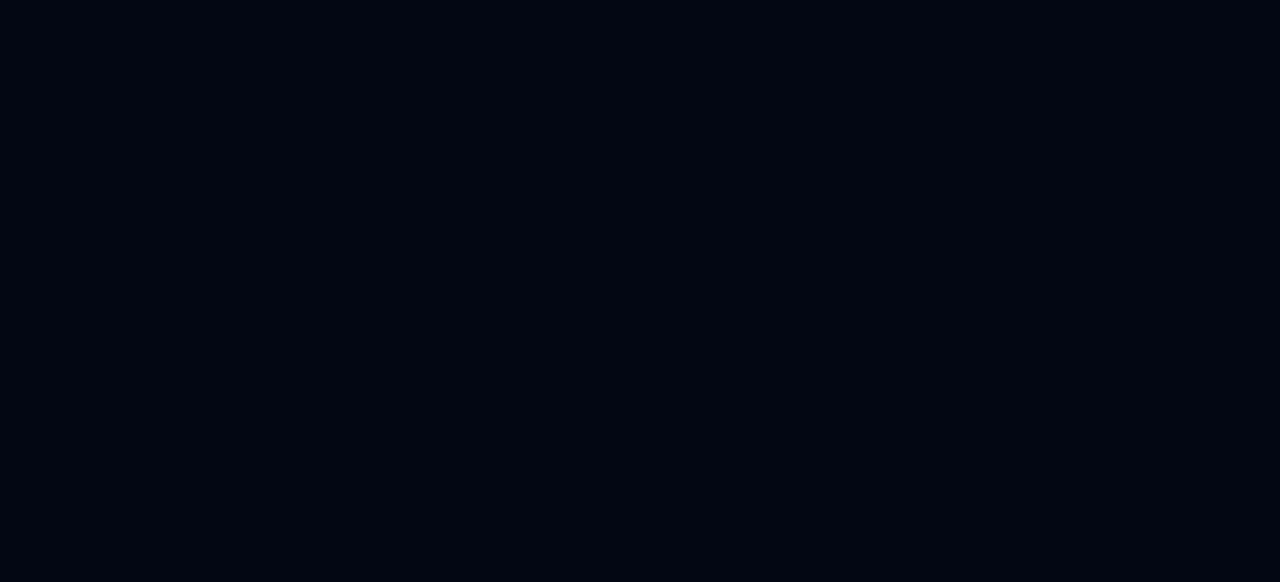
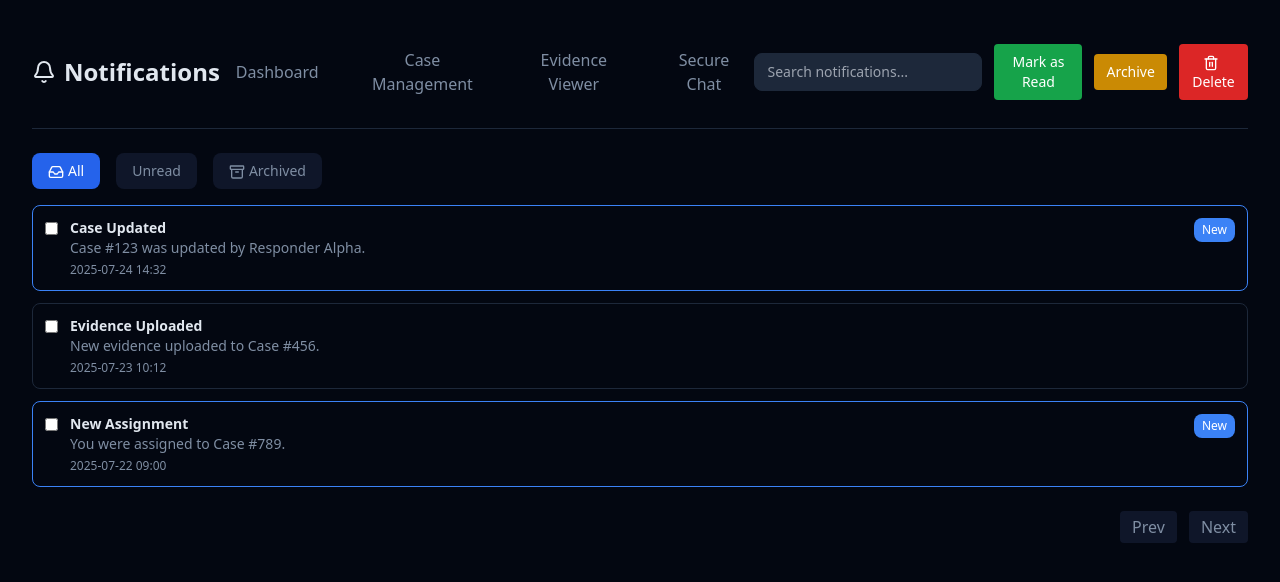
Before and after one commit to COS301-SE-2025/AEGIS, a React (Vite) app in the folder frontend/: page /notifications in a window 1280 px wide. Before the commit this address had no page. Shown: the top 582 px of the page. Built offline with nearby package versions, Linux system fonts and the light colour scheme.

Commit message:
Notifications Page and Fixed Attachment Preview

```diff
--- a/frontend/src/App.tsx
+++ b/frontend/src/App.tsx
@@ -18,6 +18,7 @@ import {FAQ} from "./screens/FAQ"
 import {About} from "./screens/About"
 import { TutorialsPage } from "./screens/TutorialsPage";
 import NextStepsPage from "./screens/NextStepsPage/NextStepsPage";
+import { NotificationsPage } from "./screens/NotificationsPage";
 //FORMS
 import {CreateCaseForm} from "./screens/CreateCasePage/CreateCasePage";
 import { UploadEvidenceForm } from "./screens/UploadEvidencePage/UploadEvidencePage";
@@ -62,6 +63,7 @@ export default function App() {
       <Route path="/faq" element={<FAQ />} />
       <Route path="/about" element={<About />} />
       <Route path="/tutorials" element={<TutorialsPage />} />
+      <Route path="/notifications" element={<NotificationsPage />} />
 
     </Routes>
     </ThemeProvider>
--- a/frontend/src/screens/CaseManagementPage/CaseManagementPage.tsx
+++ b/frontend/src/screens/CaseManagementPage/CaseManagementPage.tsx
@@ -434,9 +434,10 @@ useEffect(() => {
                   placeholder="Search cases, evidence, users"
                 />
               </div>
+              <Link to="/notifications">
               <button className="p-2 text-muted-foreground hover:text-foreground transition-colors">
                 <Bell className="w-6 h-6" />
-              </button>
+              </button></Link>
               <button className="p-2 text-muted-foreground hover:text-foreground transition-colors">
                <Link to="/settings" > <Settings className="w-6 h-6" /></Link>
               </button>
--- a/frontend/src/screens/DashboardPage/DashboardPage.tsx
+++ b/frontend/src/screens/DashboardPage/DashboardPage.tsx
@@ -319,9 +319,10 @@ const getIcon = (action: string) => {
                   placeholder="Search cases, evidence, users"
                 />
               </div>
+              <Link to="/notifications">
               <button className="p-2 text-muted-foreground hover:text-white transition-colors">
                 <Bell className="w-6 h-6" />
-              </button>
+              </button></Link>
               <Link to="/settings">
                 <button className="p-2 text-muted-foreground hover:text-white transition-colors">
                   <Settings className="w-6 h-6" />
--- a/frontend/src/screens/EvidenceViewer/EvidenceViewer.tsx
+++ b/frontend/src/screens/EvidenceViewer/EvidenceViewer.tsx
@@ -26,9 +26,10 @@ import {
   Reply,
   ThumbsUp
 } from "lucide-react";
-import { Link, useParams } from "react-router-dom";
+import { Link, } from "react-router-dom";
 import { SidebarToggleButton } from '../../context/SidebarToggleContext';
-import { string } from "prop-types";
+//import { string } from "prop-types";
+import { useParams } from "react-router-dom";
 
 // Import Select components from your UI library
 import {
@@ -330,7 +331,7 @@ useEffect(() => {
   setNewMessage('');
 };
 
-  const [profile] = useState({
+  const [profile, setProfile] = useState({
     name: user?.name || "User",
     email: user?.email || "user@aegis.com",
     role: user?.role || "Admin",
@@ -573,7 +574,9 @@ function timeAgo(dateString: string): string {
                   placeholder="Search cases, evidence, users"
                 />
               </div>
+              <Link to="/notifications">
               <Bell className="text-muted-foreground hover:text-foreground w-5 h-5 cursor-pointer" />
+              </Link>
               <Link to="/settings"><Settings className="text-muted-foreground hover:text-foreground w-5 h-5 cursor-pointer" /></Link>
               <Link to="/profile">
                 {user?.image_url ? (
--- /dev/null
+++ b/frontend/src/screens/NotificationsPage/NotificationsPage.tsx
@@ -0,0 +1,244 @@
+import {
+  Trash2,
+  Inbox,
+  Archive,
+  Bell,
+} from "lucide-react";
+import { useEffect, useState } from "react";
+import { Link } from "react-router-dom";
+
+import { cn } from "../../lib/utils"; // Utility for conditional styling
+
+type Notification = {
+  id: string;
+  title: string;
+  message: string;
+  timestamp: string;
+  read: boolean;
+  archived: boolean;
+};
+
+const mockData: Notification[] = [
+  {
+    id: "1",
+    title: "Case Updated",
+    message: "Case #123 was updated by Responder Alpha.",
+    timestamp: "2025-07-24 14:32",
+    read: false,
+    archived: false,
+  },
+  {
+    id: "2",
+    title: "Evidence Uploaded",
+    message: "New evidence uploaded to Case #456.",
+    timestamp: "2025-07-23 10:12",
+    read: true,
+    archived: false,
+  },
+  {
+    id: "3",
+    title: "New Assignment",
+    message: "You were assigned to Case #789.",
+    timestamp: "2025-07-22 09:00",
+    read: false,
+    archived: true,
+  },
+];
+
+export const NotificationsPage = () => {
+  const [notifications, setNotifications] = useState<Notification[]>(mockData);
+  const [selected, setSelected] = useState<string[]>([]);
+  const [filter, setFilter] = useState<"all" | "unread" | "archived">("all");
+  const [searchQuery, setSearchQuery] = useState("");
+
+  const filteredNotifications = notifications
+    .filter((n) => {
+      if (filter === "unread") return !n.read && !n.archived;
+      if (filter === "archived") return n.archived;
+      return true;
+    })
+    .filter((n) =>
+      `${n.title} ${n.message}`.toLowerCase().includes(searchQuery.toLowerCase())
+    );
+
+  const toggleSelect = (id: string) => {
+    setSelected((prev) =>
+      prev.includes(id) ? prev.filter((s) => s !== id) : [...prev, id]
+    );
+  };
+
+  const markAsRead = () => {
+    setNotifications((prev) =>
+      prev.map((n) =>
+        selected.includes(n.id) ? { ...n, read: true } : n
+      )
+    );
+    setSelected([]);
+  };
+
+  const archiveSelected = () => {
+    setNotifications((prev) =>
+      prev.map((n) =>
+        selected.includes(n.id) ? { ...n, archived: true } : n
+      )
+    );
+    setSelected([]);
+  };
+
+  const deleteSelected = () => {
+    setNotifications((prev) =>
+      prev.filter((n) => !selected.includes(n.id))
+    );
+    setSelected([]);
+  };
+
+  // Real-time updates placeholder
+  useEffect(() => {
+    const interval = setInterval(() => {
+      // Poll or listen to WebSocket in a real app
+    }, 5000);
+    return () => clearInterval(interval);
+  }, []);
+
+  return (
+    <div className="min-h-screen bg-background text-foreground px-8 py-10 transition-colors">
+      <div className="flex items-center justify-between pb-6 border-b border-border mb-6">
+        <h1 className="text-2xl font-semibold flex items-center gap-2">
+          <Bell className="w-6 h-6" /> Notifications
+        </h1>
+        <div className="flex items-center gap-4">
+          <Link to="/dashboard">
+            <button className="text-muted-foreground hover:text-foreground px-4 py-2 rounded-lg transition-colors">
+              Dashboard
+            </button>
+          </Link>
+          <Link to="/case-management">
+            <button className="text-muted-foreground hover:text-foreground px-4 py-2 rounded-lg transition-colors">
+              Case Management
+            </button>
+          </Link>
+          <Link to="/evidence-viewer">
+            <button className="text-muted-foreground hover:text-foreground px-4 py-2 rounded-lg transition-colors">
+              Evidence Viewer
+            </button>
+          </Link>
+          <Link to="/secure-chat">
+            <button className="text-muted-foreground hover:text-foreground px-4 py-2 rounded-lg transition-colors">
+              Secure Chat
+            </button>
+          </Link>
+
+        </div>
+
+        <div className="flex items-center gap-3">
+          <input
+            type="text"
+            placeholder="Search notifications..."
+            value={searchQuery}
+            onChange={(e) => setSearchQuery(e.target.value)}
+            className="bg-input border border-border rounded-lg px-3 py-2 text-sm w-64"
+          />
+          <button
+            onClick={markAsRead}
+            className="bg-green-600 text-white rounded px-3 py-2 text-sm hover:bg-green-500"
+          >
+            Mark as Read
+          </button>
+          <button
+            onClick={archiveSelected}
+            className="bg-yellow-600 text-white rounded px-3 py-2 text-sm hover:bg-yellow-500"
+          >
+            Archive
+          </button>
+          <button
+            onClick={deleteSelected}
+            className="bg-red-600 text-white rounded px-3 py-2 text-sm hover:bg-red-500"
+          >
+            <Trash2 className="w-4 h-4 inline mr-1" />
+            Delete
+          </button>
+        </div>
+      </div>
+
+      <div className="flex gap-4 mb-4">
+        <button
+          onClick={() => setFilter("all")}
+          className={cn(
+            "px-4 py-2 rounded-lg text-sm",
+            filter === "all"
+              ? "bg-blue-600 text-white"
+              : "bg-muted text-muted-foreground"
+          )}
+        >
+          <Inbox className="inline w-4 h-4 mr-1" />
+          All
+        </button>
+        <button
+          onClick={() => setFilter("unread")}
+          className={cn(
+            "px-4 py-2 rounded-lg text-sm",
+            filter === "unread"
+              ? "bg-blue-600 text-white"
+              : "bg-muted text-muted-foreground"
+          )}
+        >
+          Unread
+        </button>
+        <button
+          onClick={() => setFilter("archived")}
+          className={cn(
+            "px-4 py-2 rounded-lg text-sm",
+            filter === "archived"
+              ? "bg-blue-600 text-white"
+              : "bg-muted text-muted-foreground"
+          )}
+        >
+          <Archive className="inline w-4 h-4 mr-1" />
+          Archived
+        </button>
+      </div>
+
+      {/* Notification List */}
+      <div className="space-y-3">
+        {filteredNotifications.map((n) => (
+          <div
+            key={n.id}
+            className={cn(
+              "flex items-start justify-between p-3 border border-border rounded-lg bg-card text-card-foreground",
+              !n.read && "border-blue-500"
+            )}
+          >
+            <div className="flex items-start gap-3">
+              <input
+                type="checkbox"
+                checked={selected.includes(n.id)}
+                onChange={() => toggleSelect(n.id)}
+                className="mt-1"
+              />
+              <div className="text-sm">
+                <p className="font-semibold">{n.title}</p>
+                <p className="text-muted-foreground">{n.message}</p>
+                <p className="text-xs text-muted-foreground mt-1">{n.timestamp}</p>
+              </div>
+            </div>
+            {!n.read && (
+              <span className="text-xs px-2 py-1 bg-blue-500 text-white rounded-lg">
+                New
+              </span>
+            )}
+          </div>
+        ))}
+      </div>
+
+      {/* Pagination (placeholder) */}
+      <div className="flex justify-end mt-6 gap-3">
+        <button className="px-3 py-1 rounded bg-muted text-muted-foreground hover:bg-muted/70">
+          Prev
+        </button>
+        <button className="px-3 py-1 rounded bg-muted text-muted-foreground hover:bg-muted/70">
+          Next
+        </button>
+      </div>
+    </div>
+  );
+};
--- /dev/null
+++ b/frontend/src/screens/NotificationsPage/index.ts
@@ -0,0 +1 @@
+export { NotificationsPage } from "./NotificationsPage";
```
Also changed, not shown: frontend/src/screens/SecureChatPage/SecureChatPage.tsx (+40 -17 lines).
